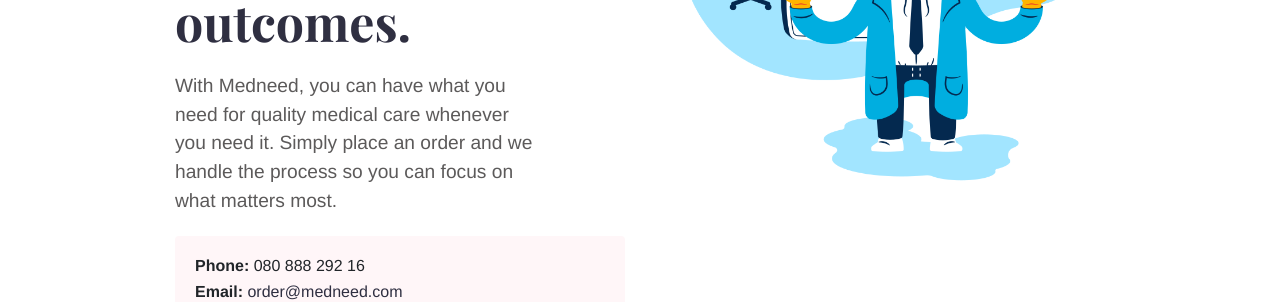
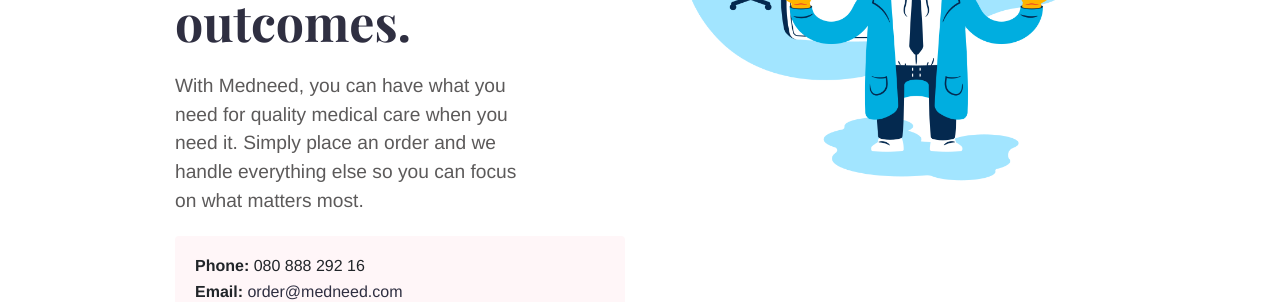
Before and after one commit to Iraneus/betamedneed, a Jekyll site: the page built from index.md, in a window 1280 px wide. Shown: the part 340-642 px from the top of the page. Built offline with Jekyll 4.4.1, drawn with Linux system fonts in a browser that asks for light colours.

Commit message:
modify home contact

```diff
--- a/index.md
+++ b/index.md
@@ -10,4 +10,4 @@
 
 # Convenient solutions, better outcomes.
 
-With Medneed, you can have what you need for quality medical care whenever you need it. Simply place an order and we handle the process so you can focus on what matters most.
+With Medneed, you can have what you need for quality medical care when you need it. Simply place an order and we handle everything else so you can focus on what matters most.
```
